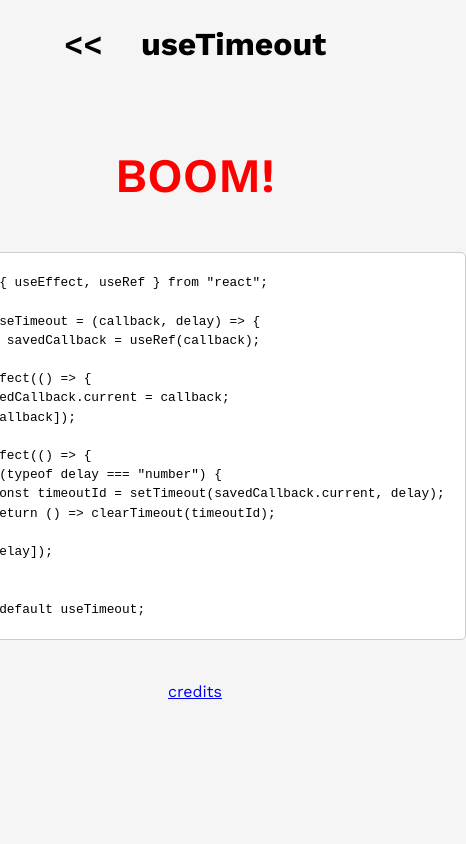
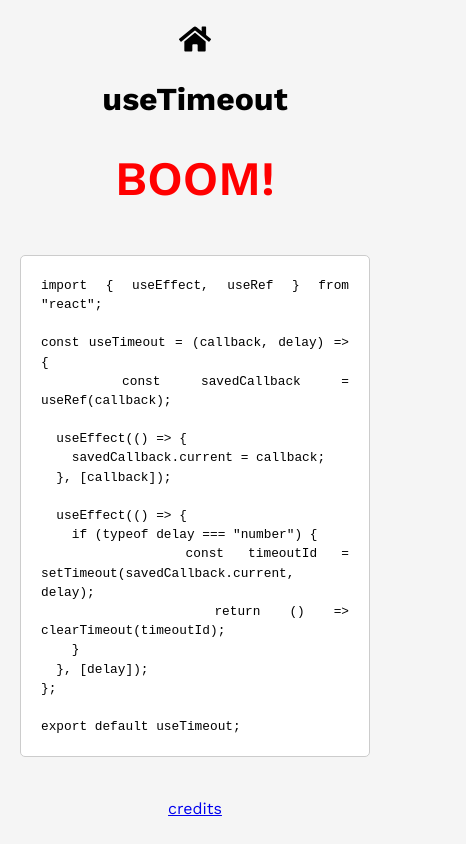
Before and after one commit to traianturcu/react-custom-hooks, a Next.js app: page /useTimeout in a window 390 px wide. Shown: the whole page, 466 px wide, since content can reach past the window. Built offline with nearby package versions, Linux system fonts and the light colour scheme.

Commit message:
make responsive

```diff
--- a/demo-components/Search/Search.module.css
+++ b/demo-components/Search/Search.module.css
@@ -1,5 +1,6 @@
 .input {
-  width: 35%;
+  width: 90%;
+  max-width: 600px;
   border: 1px solid #ccc;
   border-radius: 4px;
   padding: 10px 20px 10px 75px;
--- a/package.json
+++ b/package.json
@@ -12,7 +12,8 @@
     "@next/font": "^13.1.6",
     "next": "13.1.6",
     "react": "18.2.0",
-    "react-dom": "18.2.0"
+    "react-dom": "18.2.0",
+    "react-icons": "^4.7.1"
   },
   "devDependencies": {
     "eslint": "8.34.0",
--- a/pages/useTimeout.js
+++ b/pages/useTimeout.js
@@ -1,17 +1,15 @@
 import Link from "next/link";
 import Bomb from "@/demo-components/Bomb";
 import styles from "../styles/Demo.module.css";
+import { FaHome } from "react-icons/fa";
 
 const UseTimeoutPage = () => {
   return (
     <div className={styles.wrapper}>
-      <h1 className={styles.header}>
-        {" "}
-        <Link className={styles.home} href="/">
-          &lt;&lt;&nbsp;&nbsp;&nbsp;
-        </Link>{" "}
-        useTimeout
-      </h1>
+      <Link className={styles.home} href="/">
+        <FaHome />
+      </Link>
+      <h1 className={styles.header}>useTimeout</h1>
       <Bomb />
       <pre className={styles.code}>
         {`import { useEffect, useRef } from "react";
--- a/styles/Demo.module.css
+++ b/styles/Demo.module.css
@@ -24,11 +24,3 @@
   padding: 20px;
   background-color: #fff;
 }
-
-.header {
-  position: absolute;
-  left: 0;
-  top: 20px;
-  text-align: center;
-  width: 100%;
-}
--- a/styles/Home.module.css
+++ b/styles/Home.module.css
@@ -42,7 +42,7 @@
 .title {
   margin: 0;
   line-height: 1.15;
-  font-size: 4rem;
+  font-size: 3rem;
 }
 
 .title,
@@ -61,8 +61,7 @@
   border-radius: 5px;
   padding: 0.75rem;
   font-size: 1.1rem;
-  font-family: Menlo, Monaco, Lucida Console, Liberation Mono, DejaVu Sans Mono,
-    Bitstream Vera Sans Mono, Courier New, monospace;
+  font-family: Menlo, Monaco, Lucida Console, Liberation Mono, DejaVu Sans Mono, Bitstream Vera Sans Mono, Courier New, monospace;
 }
 
 .grid {
--- a/styles/globals.css
+++ b/styles/globals.css
@@ -76,3 +76,16 @@ body {
 h1 {
   margin-bottom: 20px;
 }
+
+/* responsive pre */
+pre {
+  white-space: pre-wrap;
+  word-wrap: break-word;
+  text-align: justify;
+}
+
+@media only screen and (max-width: 600px) {
+  a {
+    font-size: 1rem;
+  }
+}
```
Also changed, not shown: pages/readme.js (+5 -7 lines), pages/useDebounce.js (+5 -7 lines), pages/useInterval.js (+5 -7 lines), 1 other file (tests, documents, lock files or other folders).
